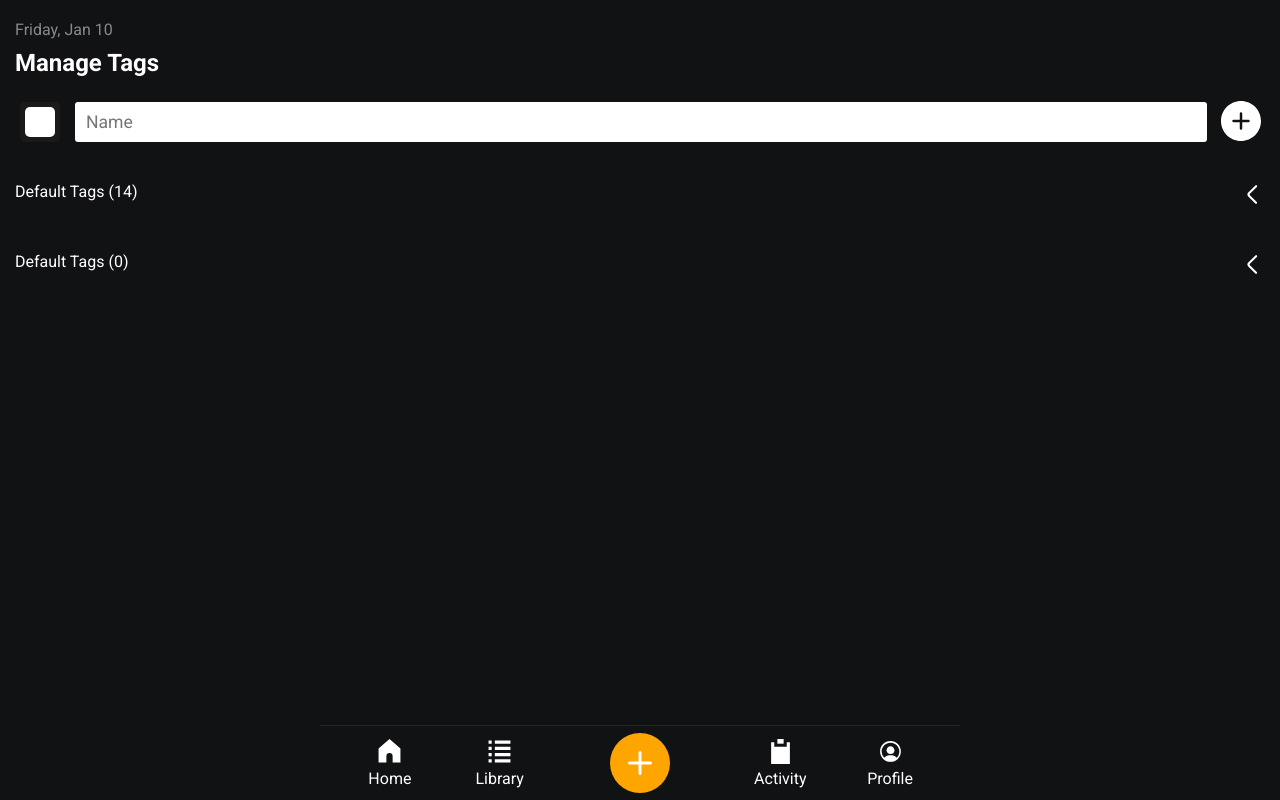
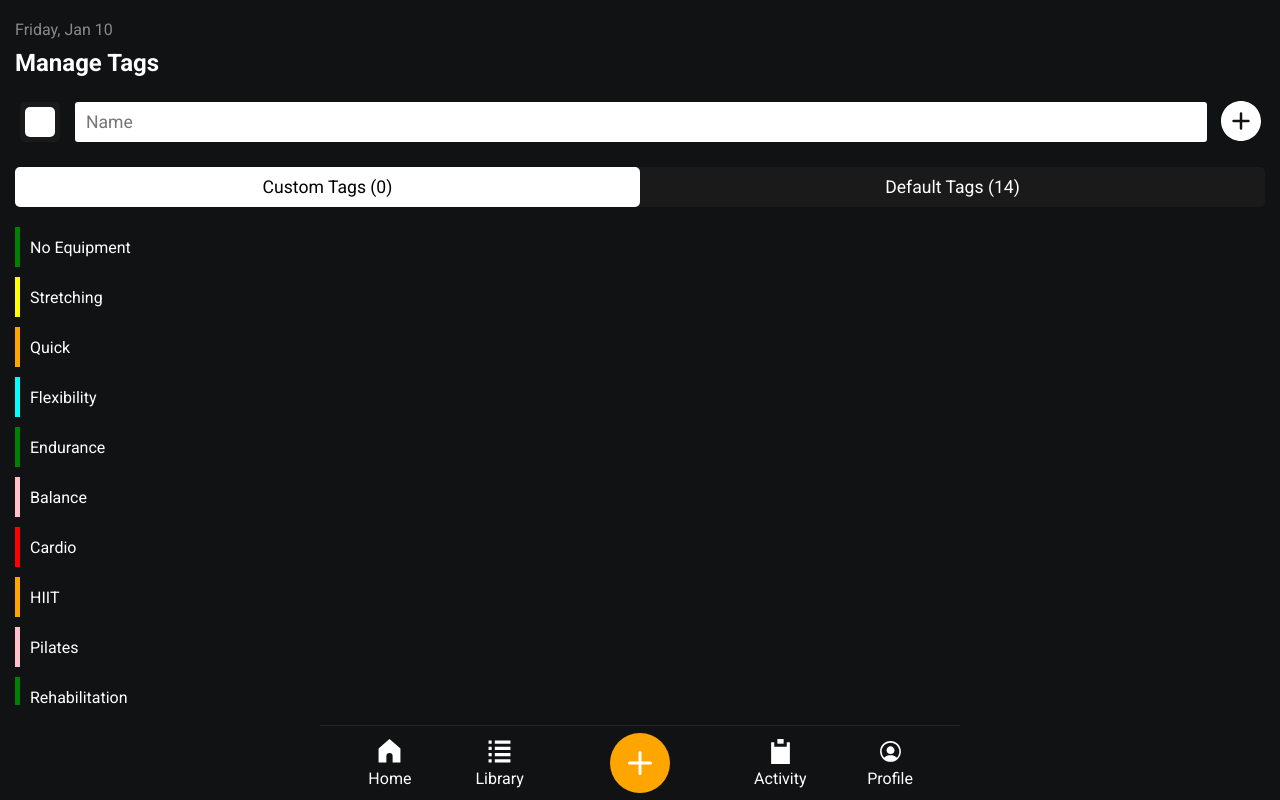
Before and after one commit to Stefan0712/fitness-app, a React (Create React App) app: page /tags in a window 1280 px wide. Built offline with nearby package versions, Linux system fonts and the light colour scheme.

Commit message:
Updated tags page to use the new way of showing multiple lists

```diff
--- a/src/components/pages/Settings/FieldsPage.css
+++ b/src/components/pages/Settings/FieldsPage.css
@@ -100,69 +100,3 @@
     display: flex;
     justify-content: space-between;
 }
-.fields-screen-buttons{
-    height: 40px;
-    width: 100%;
-    align-self: start;
-    display: flex;
-    align-items: center;
-    background-color: #1A1A1B;
-    border-radius: 5px;
-}
-.fields-screen-buttons button{
-    height: 100%;
-    width: 50%;
-    background-color: transparent;
-    border: 1px solid transparent;
-    font-size: 1.1rem;
-    border-radius: 5px;
-}
-.fields-screen-buttons > button:nth-child(1){
-    border-top-left-radius: 10px;
-    border-bottom-left-radius: 10px;
-}
-.fields-screen-buttons > button:nth-child(2){
-    border-top-right-radius: 10px;
-    border-bottom-right-radius: 10px;
-}
-.fields-screen-buttons button.selected-button{
-    background-color: white;
-    color: black;
-    border-radius: 5px;
-}
-.screens-container{
-    width: 100%;
-    flex: 1;
-    overflow-x: hidden;
-}
-
-.fields-container{
-    display: flex;
-    flex-direction: column;
-    gap: 10px;
-    overflow-y: auto;
-    overflow-x: hidden;
-    width: 100%;
-    height: 100%;
-    transition: all 0.1s;
-}
-.fields-container.left-container{
-    float: left;
-    animation: slideScreen 0.1s;
-}
-.fields-container.right-container{
-    float: right;
-    animation: slideScreen 0.1s;
-}
-
-
-
-@keyframes slideScreen {
-    from{
-        width: 0;
-
-    }
-    to{
-        width: 100%;
-    }
-}
--- a/src/components/pages/Settings/FieldsPage.js
+++ b/src/components/pages/Settings/FieldsPage.js
@@ -27,18 +27,18 @@ const FieldsPage = () => {
                     <button className="clear-button" onClick={()=>setShowCreateField(true)}><img src={IconLibrary.Add} className="small-icon" alt="create field"></img></button>
                 </div>
             </div>
-            <div className="fields-screen-buttons">
+            <div className="screen-toggle-buttons">
                 <button onClick={()=>setScreenToShow('custom')} className={screenToShow === 'custom' ? 'selected-button' : ''}>Custom Fields ({customFields.length})</button>
                 <button onClick={()=>setScreenToShow('default')} className={screenToShow === 'default' ? 'selected-button' : ''}>Default Fields ({defaultFields.length})</button>
             </div>
             <div className="screens-container">
                 {screenToShow === 'custom' ? (
-                    <div className={`fields-container left-container`}>
+                    <div className={`screen left`}>
                         {customFields?.map((field)=><CustomField key={'CustomField'+field.name} field={field} />)}
                     </div>
                 ):null}
                 {screenToShow === 'default' ? (
-                    <div className={`fields-container right-container`}>
+                    <div className={`screen right`}>
                         {defaultFields?.map((field)=><CustomField key={'CustomField'+field.name} field={field} />)}
                     </div>
                 ): null}
--- a/src/components/pages/Settings/Tags.js
+++ b/src/components/pages/Settings/Tags.js
@@ -16,8 +16,12 @@ const Tags = () => {
     const [defaultTags, setDefaultTags] = useState([]);
     const [userTags, setUserTags] = useState([]);
 
-    const [showDefaultTags, setShowDefaultTags] = useState(false);
-    const [showUserTags, setShowUserTags] = useState(false);
+
+    const [screenToShow, setScreenToShow] = useState('custom')
+
+
+
+
     useEffect(()=>{
         console.log(tags)
         let defaultTags = [];
@@ -50,25 +54,26 @@ const Tags = () => {
                 <h2>Manage Tags</h2>
             </div>
             <CustomItemCreator key='custom-items-fields' addItem={createTag} type={'tag'} />
-
-            <div className={`${styles["default-tags"]} ${styles['items-container']} ${showDefaultTags ? styles['show-default'] : ''}` }>
-                <div className={styles['container-header']} onClick={()=>setShowDefaultTags(showDefaultTags=>!showDefaultTags)}>
-                    <p>Default Tags ({defaultTags.length})</p>
-                    <img className='small-icon' src={IconLibrary.Arrow} style={{transform: showDefaultTags ? 'rotateZ(90deg)' : 'rotateZ(180deg)'}}/>
+            <div className="screen-toggle-buttons">
+                <button onClick={()=>setScreenToShow('custom')} className={screenToShow === 'custom' ? 'selected-button' : ''}>Custom Tags ({userTags.length})</button>
+                <button onClick={()=>setScreenToShow('default')} className={screenToShow === 'default' ? 'selected-button' : ''}>Default Tags ({defaultTags.length})</button>
             </div>
+            <div className='screens-container'>
+                {screenToShow === 'custom' ? (
+                    <div className={`screen left`}>
                         {defaultTags?.map((tag)=>(
                             <CustomItem key={tag.id} data={tag} />
                         ))}
                     </div>
-            <div className={`${styles["default-tags"]} ${styles['items-container']} ${showUserTags ? styles['show-default'] : ''}` }>
-                <div className={styles['container-header']} onClick={()=>setShowUserTags(showUserTags=>!showUserTags)}>
-                    <p>Default Tags ({userTags.length})</p>
-                    <img className='small-icon' src={IconLibrary.Arrow} style={{transform: showUserTags ? 'rotateZ(90deg)' : 'rotateZ(180deg)'}}/>
-                </div>
-                {console.log(userTags)}
+                ):null}
+                {screenToShow === "default" ? (
+                    <div className={`screen right`}>
                         {userTags?.map((tag)=>(
                             <CustomItem key={tag.id} data={tag} deleteItem={deleteTag} updateItem={editTag} />
                         ))}
+                    </div>
+                ) : null}
+
             </div>
 
 
--- a/src/index.css
+++ b/src/index.css
@@ -357,3 +357,36 @@ body{
   color: black;
   border-radius: 5px;
 }
+.screens-container{
+  width: 100%;
+  flex: 1;
+  overflow-x: hidden;
+}
+.screens-container .screen{
+  display: flex;
+  flex-direction: column;
+  gap: 10px;
+  overflow-y: auto;
+  overflow-x: hidden;
+  width: 100%;
+  height: 100%;
+  transition: all 0.1s;
+}
+.screens-container .screen.left{
+  float: left;
+  animation: slideScreen 0.1s;
+}
+.screens-container .screen.right{
+  float: right;
+  animation: slideScreen 0.1s;
+}
+
+@keyframes slideScreen {
+  from{
+      width: 0;
+
+  }
+  to{
+      width: 100%;
+  }
+}
```
Lines whose indentation alone changed are shown as unchanged.
